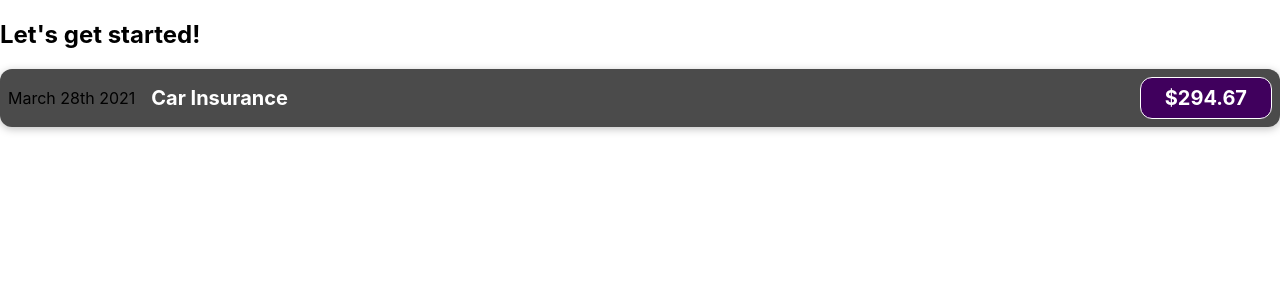
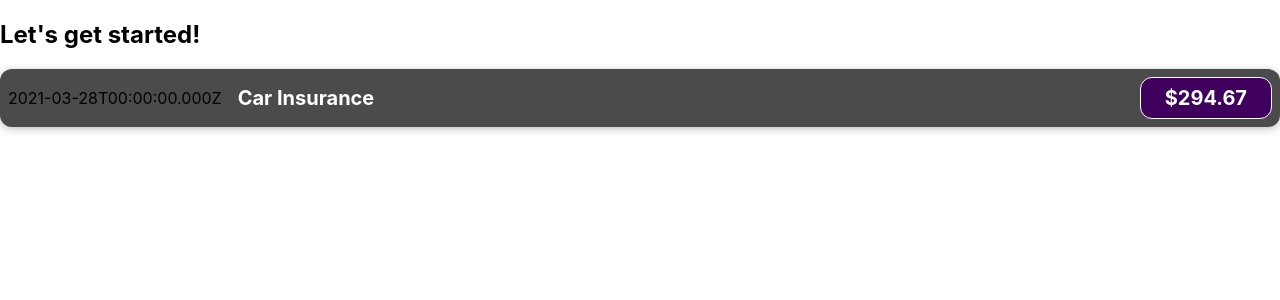
Before and after one commit to 0xAureoleNode/course-react-basic, a React (Create React App) app: page / in a window 1280 px wide. Shown: the top 300 px of the page. Built offline with nearby package versions, Linux system fonts and the light colour scheme.

Commit message:
add dynamic

```diff
--- a/src/Components/Expenseltem.js
+++ b/src/Components/Expenseltem.js
@@ -1,15 +1,18 @@
 import './ExpenseItem.css';
 // a react component is just a js function
 const ExpenseItem = () => {
+  const expenseDate = new Date(2021, 2, 28);
+  const expenseTitle = 'Car Insurance';
+  const expenseAmount = 294.67;
   return (
     // only have one root element
-    <div className="expense-item">
-      <div>March 28th 2021</div>
+    <di v className="expense-item">
+      <div>{expenseDate.toISOString()}</div>
       <div className="expense-item__description">
-        <h2>Car Insurance</h2>
-        <div className="expense-item__price">$294.67</div>
+        <h2>{expenseTitle}</h2>
+        <div className="expense-item__price">${expenseAmount}</div>
       </div>
-    </div>
+    </di>
   );
 };
 
```
